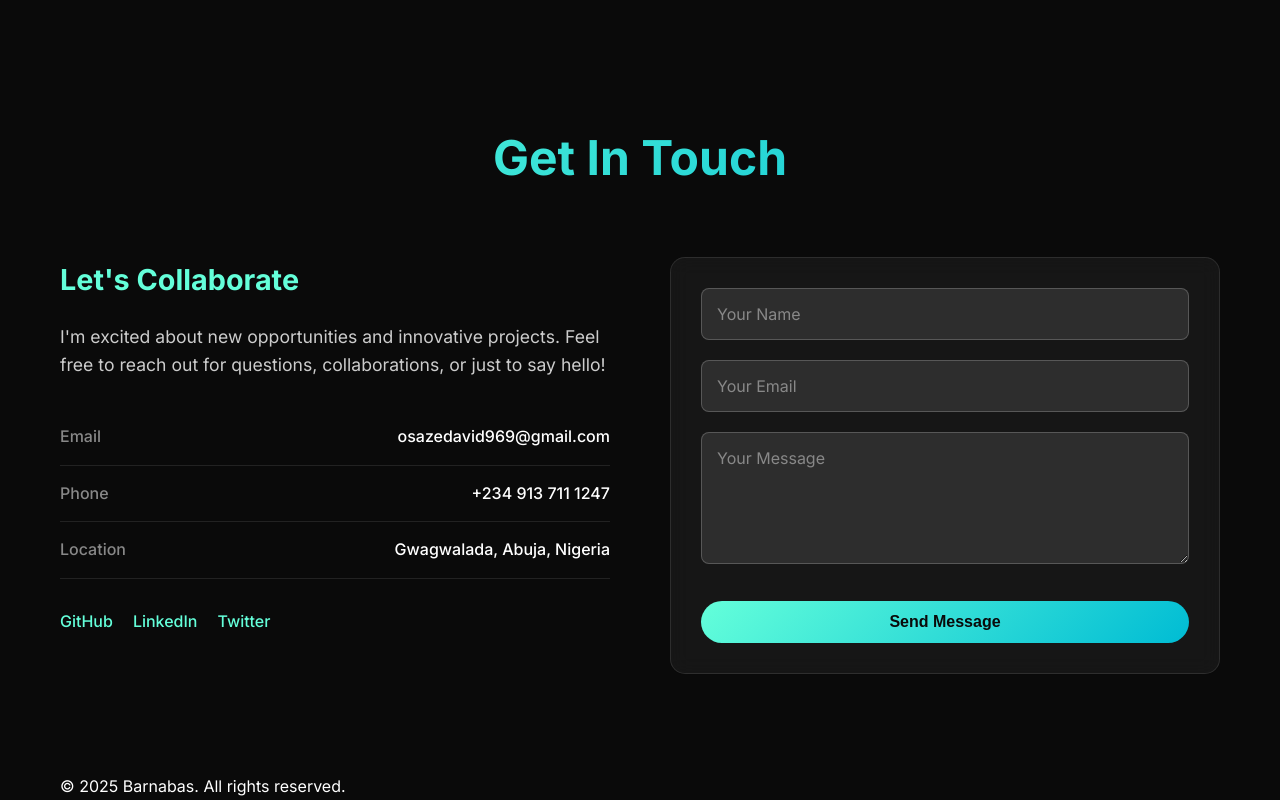
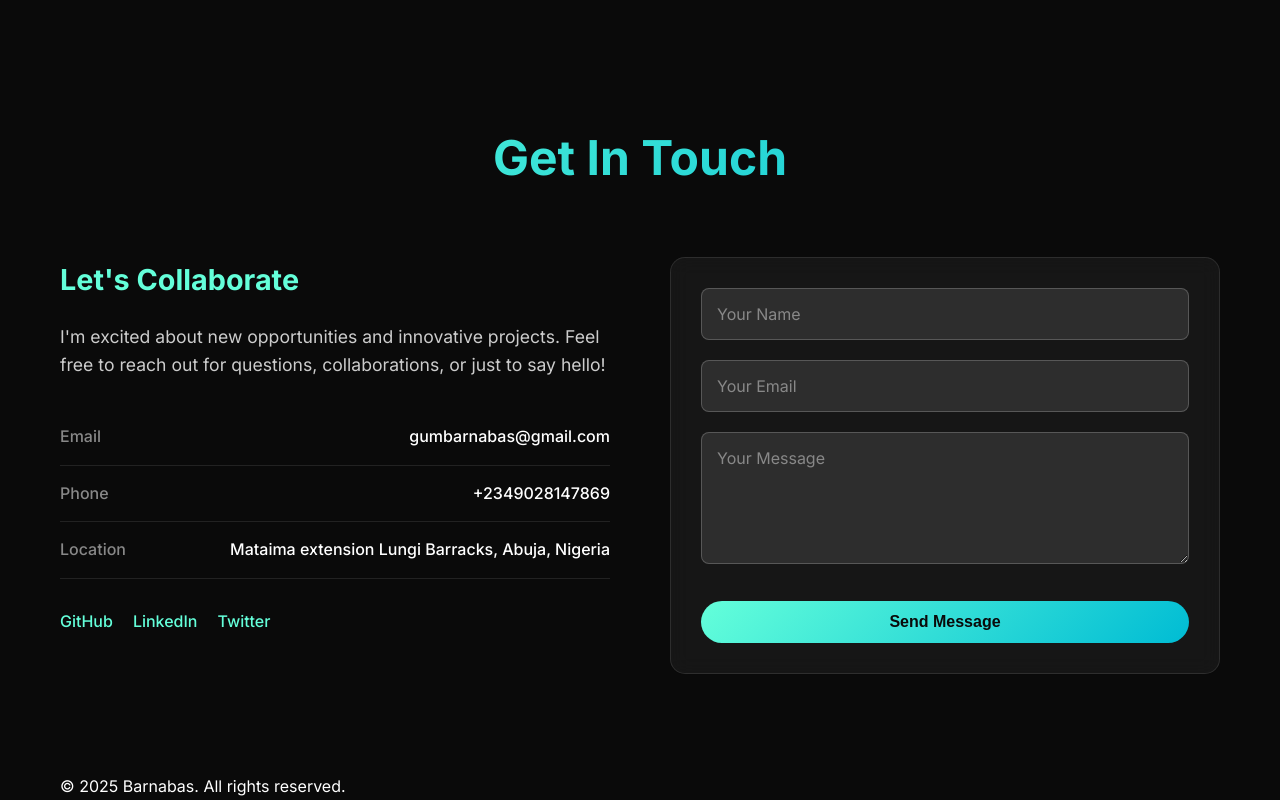
Before and after one commit to gumbarnabas-stack/Portfolio, a plain HTML site: page index.html in a window 1280 px wide. Shown: the part 2371-3171 px from the top of the page. Drawn offline with Linux system fonts and the light colour scheme.

Commit message:
Update index.html

```diff
--- a/index.html
+++ b/index.html
@@ -889,15 +889,15 @@ html {
                     <div class="contact-details">
                         <div class="contact-item">
                             <span class="contact-label">Email</span>
-                            <span class="contact-value">osazedavid969@gmail.com</span>
+                            <span class="contact-value">gumbarnabas@gmail.com</span>
                         </div>
                         <div class="contact-item">
                             <span class="contact-label">Phone</span>
-                            <span class="contact-value">+234 913 711 1247</span>
+                            <span class="contact-value">+2349028147869</span>
                         </div>
                         <div class="contact-item">
                             <span class="contact-label">Location</span>
-                            <span class="contact-value">Gwagwalada, Abuja, Nigeria</span>
+                            <span class="contact-value">Mataima extension Lungi Barracks, Abuja, Nigeria</span>
                         </div>
                     </div>
                     <div class="social-links">
@@ -932,4 +932,5 @@ html {
         document.addEventListener('DOMContentLoaded',()=>{const hamburger=document.getElementById('hamburger');const nav=document.getElementById('nav');hamburger.addEventListener('click',()=>{hamburger.classList.toggle('active');nav.classList.toggle('active');});const navLinks=document.querySelectorAll('.nav-link');navLinks.forEach(link=>{link.addEventListener('click',e=>{e.preventDefault();const targetId=link.getAttribute('href').substring(1);const targetElement=document.getElementById(targetId);targetElement.scrollIntoView({behavior:'smooth'});if(nav.classList.contains('active')){hamburger.classList.remove('active');nav.classList.remove('active');}});});const skillBars=document.querySelectorAll('.skill-progress');const animateSkillBars=()=>{skillBars.forEach(bar=>{const rect=bar.getBoundingClientRect();if(rect.top>=0&&rect.top<=window.innerHeight*.8){const width=bar.getAttribute('data-width');bar.style.width=`${width}%`;}});};window.addEventListener('scroll',animateSkillBars);animateSkillBars();const contactForm=document.getElementById('contactForm');contactForm.addEventListener('submit',e=>{e.preventDefault();const formData=new FormData(contactForm);const data={name:formData.get('name'),email:formData.get('email'),message:formData.get('message')};console.log('Form submitted:',data);alert('Message sent successfully!');contactForm.reset();});});
     </script>
 </body>
+
 </html>
```
